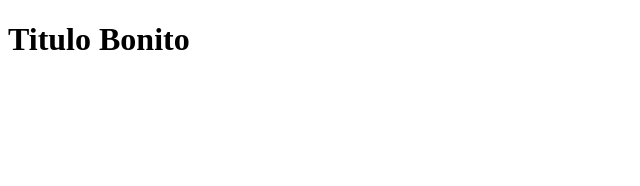
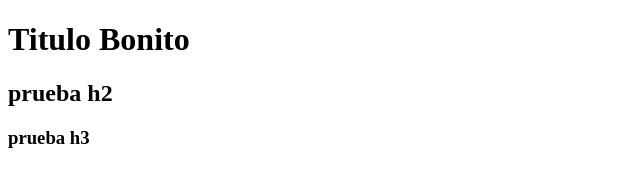
Before and after one commit to carvoit/clase_git_github, a plain HTML site: page index.html in a window 1280 px wide. Shown: the whole page, without its empty margins (0-640 px from the left). Drawn offline with Linux system fonts and the light colour scheme.

Commit message:
se agregan lineas

```diff
--- a/index.html
+++ b/index.html
@@ -9,6 +9,8 @@
 <body>
     <header>
     <h1>Titulo Bonito</h1>
+    <h2>prueba h2</h2>
+    <h3>prueba h3</h3>
 </header>
 </body>
 </html>
```
